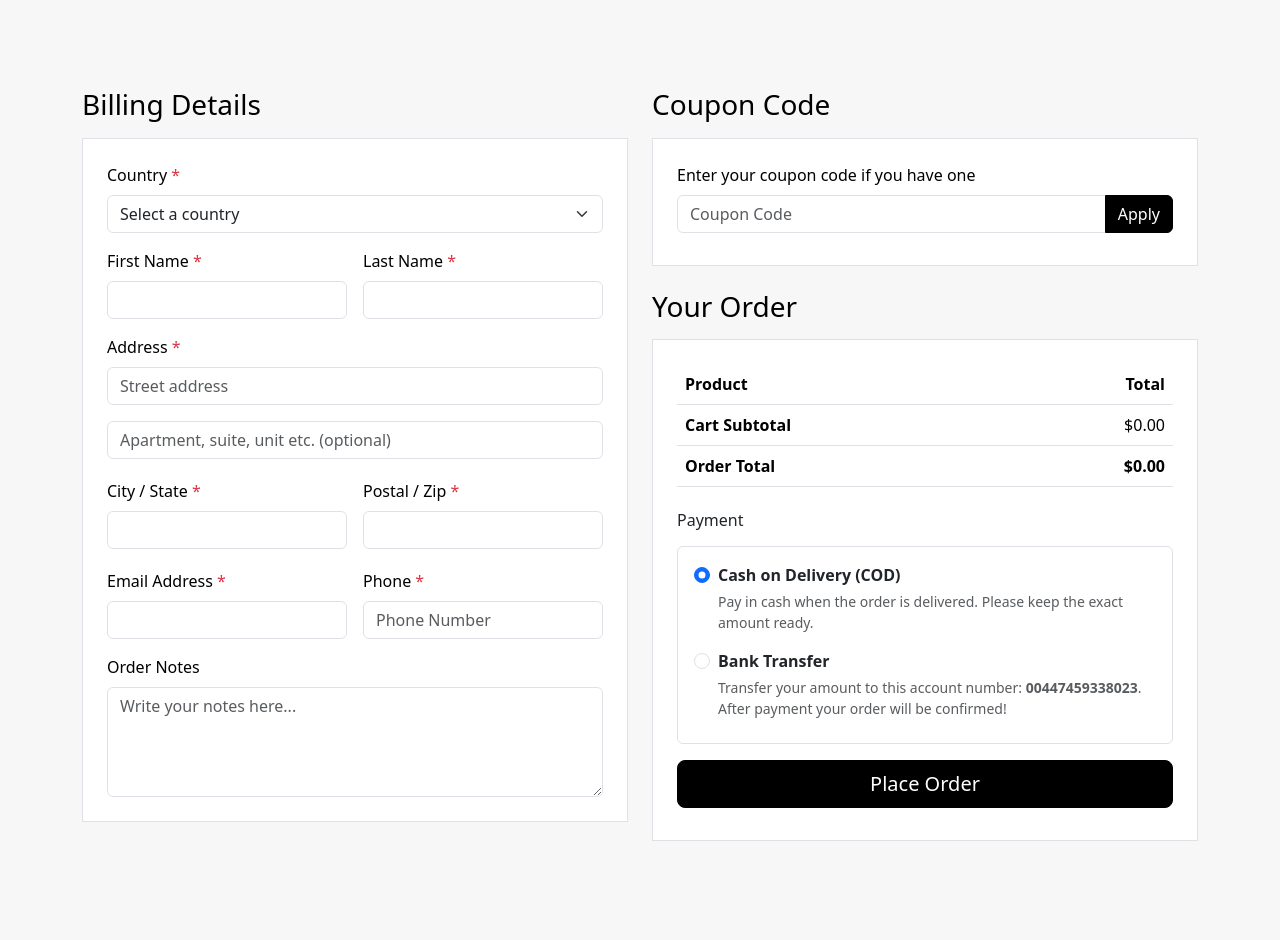
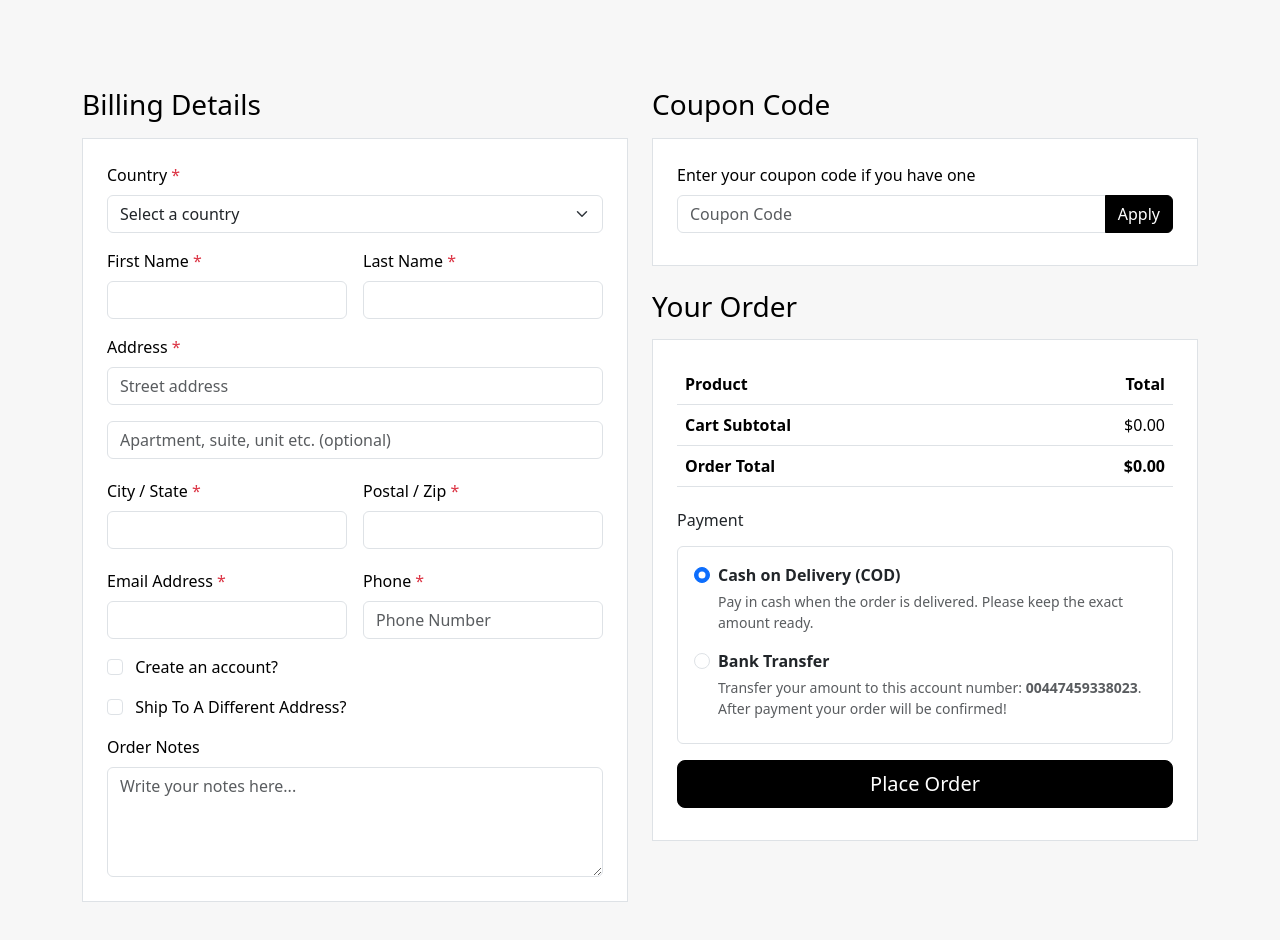
Before and after one commit to Munnaj-Nasir/NHTANGO, a plain HTML site: page checkout.html in a window 1280 px wide. Before the commit the page ends 905 px from the top, so only its background shows below. Drawn offline with nearby package versions, Linux system fonts and the light colour scheme.

Commit message:
Update checkout.html

```diff
--- a/checkout.html
+++ b/checkout.html
@@ -121,7 +121,7 @@
               </div>
             </div>
 
-<!--             <div class="mb-3">
+        <div class="mb-3">
               <label class="form-check-label text-black" for="c_create_account">
                 <input type="checkbox" class="form-check-input me-2" value="1" id="c_create_account"> Create an account?
               </label>
@@ -134,9 +134,9 @@
                     placeholder="">
                 </div>
               </div>
-            </div> -->
+            </div>
 
-<!--             <div class="mb-3">
+     <div class="mb-3">
               <label class="form-check-label text-black" for="c_ship_different_address">
                 <input type="checkbox" class="form-check-input me-2" value="1" id="c_ship_different_address"> Ship To A
                 Different Address?
@@ -206,7 +206,7 @@
                   </div>
                 </div>
               </div>
-            </div> -->
+            </div>
 
             <div class="mb-0">
               <label for="c_order_notes" class="form-label text-black">Order Notes</label>
```
